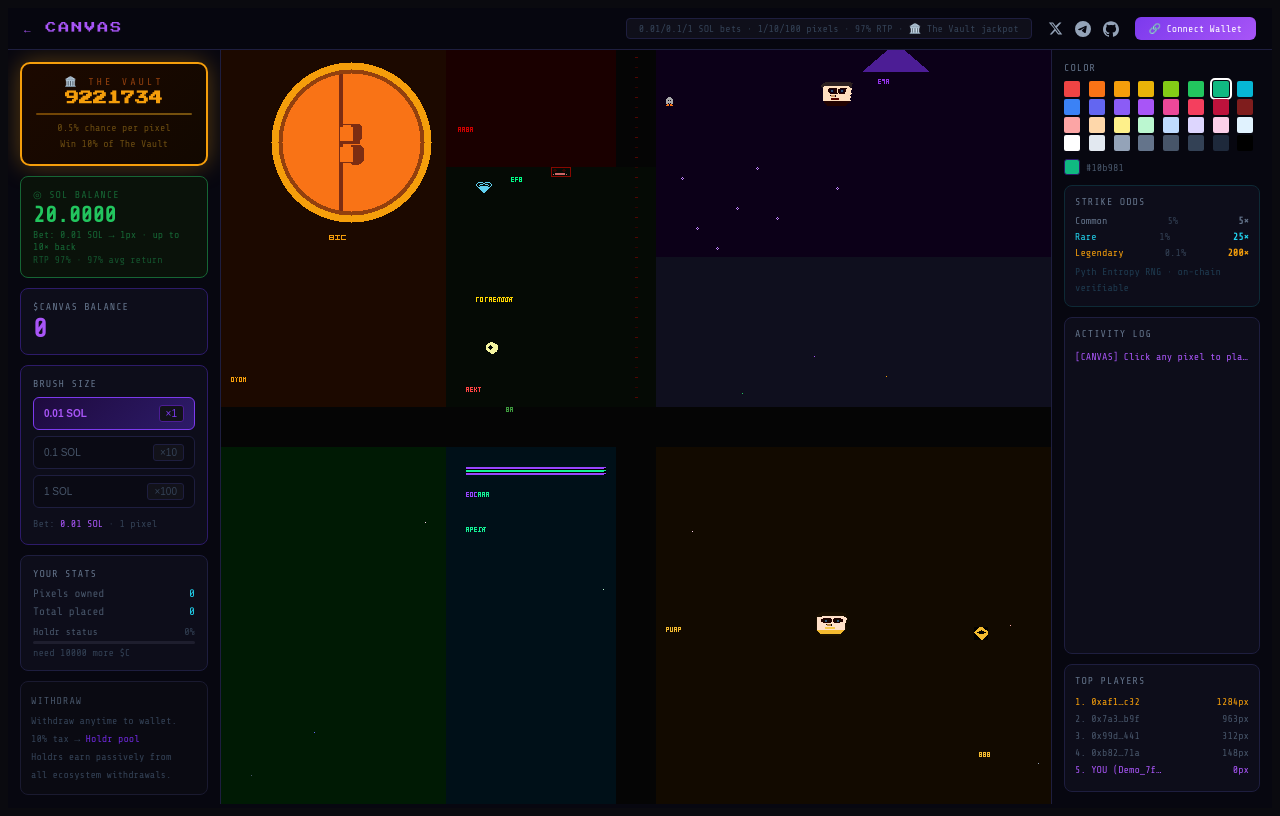
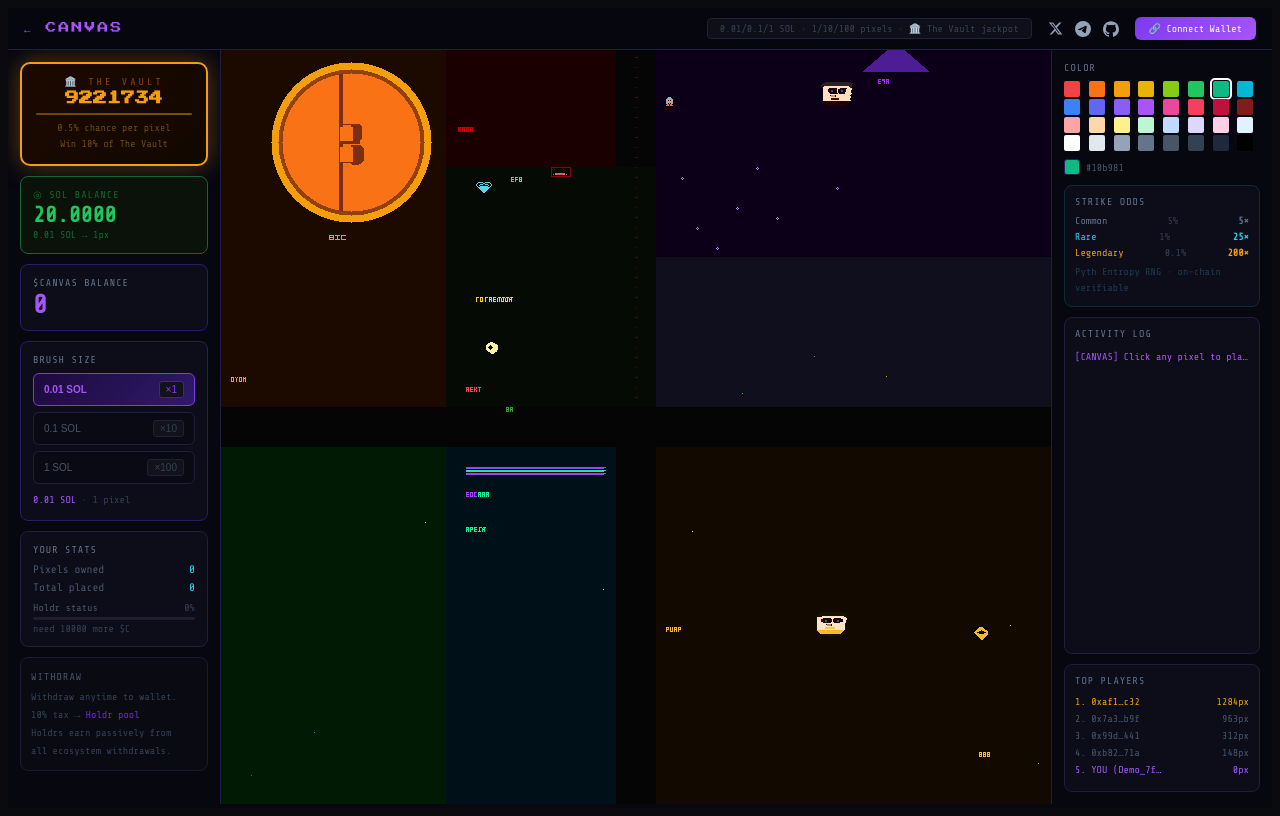
Before and after one commit to alnany/canvas, a Next.js app: page /play in a window 1280 px wide. Built offline with nearby package versions, Linux system fonts and the light colour scheme.

Commit message:
game: remove RTP info + all visible "bet" text

```diff
--- a/app/play/page.tsx
+++ b/app/play/page.tsx
@@ -328,7 +328,7 @@ export default function Play() {
   const handleClick = useCallback((e: React.MouseEvent<HTMLCanvasElement>) => {
     const bet = BET_TIERS[betIdx];
     if (sol < bet.sol) {
-      setLog(l => [`[BROKE] Need ${bet.sol} SOL · top up wallet`, ...l.slice(0,11)]);
+      setLog(l => [`[BROKE] Need ${bet.sol} SOL  —  top up wallet`, ...l.slice(0,11)]);
       return;
     }
     const rect2 = (e.target as HTMLCanvasElement).getBoundingClientRect();
@@ -554,7 +554,7 @@ export default function Play() {
         <Link href="/" style={{color:"#a855f7",fontFamily:"'Press Start 2P',monospace",fontSize:11,textDecoration:"none",letterSpacing:2}}>← CANVAS</Link>
         <div style={{display:"flex",alignItems:"center",gap:16}}>
           <div style={{fontSize:10,color:"#334155",background:"#0f0f1a",padding:"4px 12px",borderRadius:4,border:"1px solid #1e1e3f"}}>
-            0.01/0.1/1 SOL bets · 1/10/100 pixels · 97% RTP · 🏛️ The Vault jackpot
+            0.01/0.1/1 SOL  ·  1/10/100 pixels  ·  🏛️ The Vault jackpot
           </div>
           {/* Social links */}
           <div style={{display:"flex",alignItems:"center",gap:12}}>
@@ -640,9 +640,8 @@ export default function Play() {
             <div style={{fontSize:10,color:"#166534",marginBottom:4,letterSpacing:1}}>◎ SOL BALANCE</div>
             <div style={{fontSize:22,fontWeight:"bold",color:"#22c55e",lineHeight:1}}>{sol.toFixed(4)}</div>
             <div style={{fontSize:10,color:"#166534",marginTop:3}}>
-              Bet: {BET_TIERS[betIdx].sol} SOL → {BET_TIERS[betIdx].pixels}px · up to 10× back
+              {BET_TIERS[betIdx].sol} SOL → {BET_TIERS[betIdx].pixels}px
             </div>
-            <div style={{fontSize:10,color:"#14532d",marginTop:2}}>RTP 97% · 97% avg return</div>
           </div>
 
           {/* Balance */}
@@ -656,7 +655,7 @@ export default function Play() {
             )}
           </div>
 
-          {/* Bet Size */}
+          {/* Brush Size */}
           <div style={{background:"#0d0d1a",border:"1px solid #2d1b69",borderRadius:8,padding:12}}>
             <div style={{fontSize:10,color:"#64748b",marginBottom:8,letterSpacing:1}}>BRUSH SIZE</div>
             <div style={{display:"flex",flexDirection:"column",gap:6}}>
@@ -683,7 +682,7 @@ export default function Play() {
               })}
             </div>
             <div style={{marginTop:8,fontSize:10,color:"#334155",lineHeight:1.6}}>
-              Bet: <span style={{color:"#a855f7"}}>{BET_TIERS[betIdx].sol} SOL</span>
+              <span style={{color:"#a855f7"}}>{BET_TIERS[betIdx].sol} SOL</span>
               {" · "}{BET_TIERS[betIdx].pixels} pixel{BET_TIERS[betIdx].pixels>1?"s":""}
             </div>
           </div>
```
